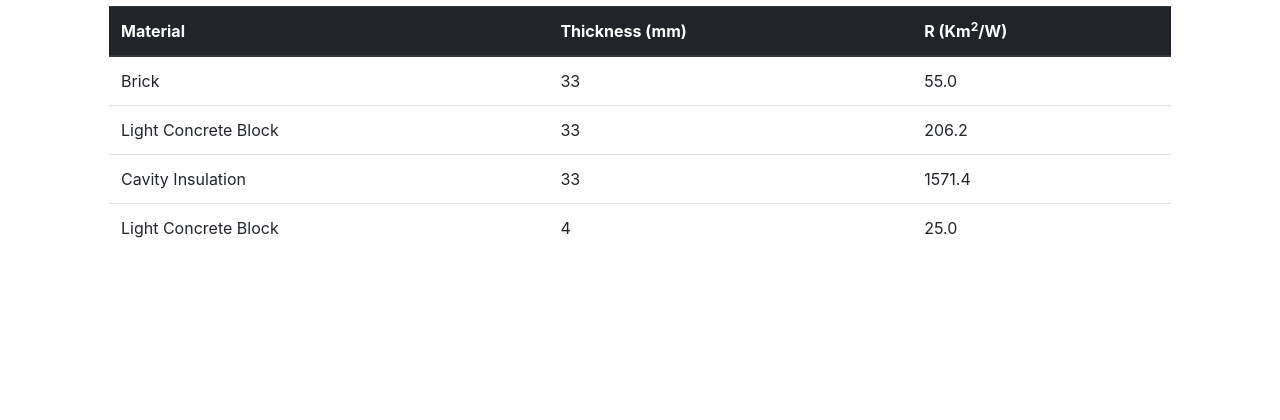
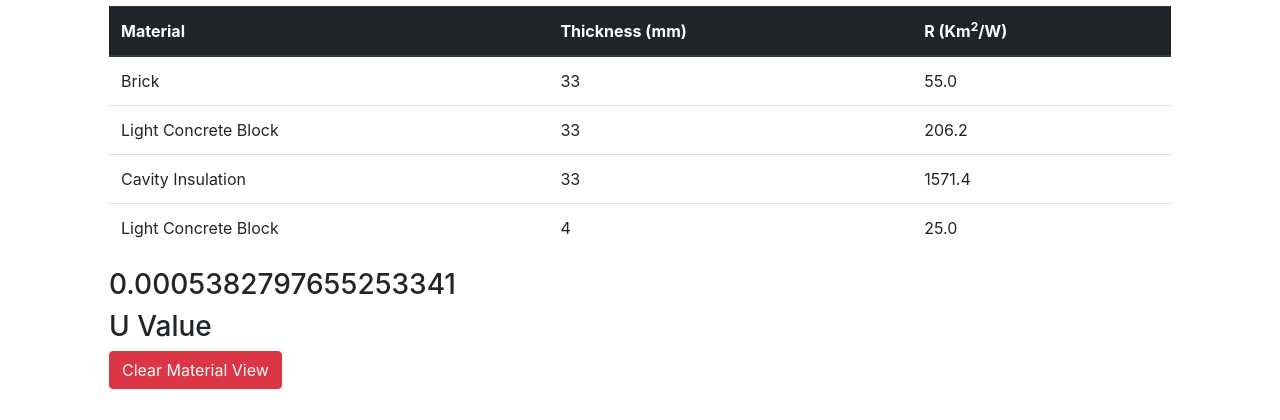
Before and after one commit to BenCurrieDev/SkoonAssignment, a Django app: page /calculator in a window 1280 px wide. Shown: the part 380-800 px from the top of the page. Run offline with Django 4.2, Linux system fonts and the light colour scheme; a user stored in the database is signed in; data comes from the database, SQL or seed files in the repository; both versions use the stored data as it was after the commit; some libraries are stand-ins or nearby versions.

Commit message:
created clear material view function

```diff
--- a/UCalculator/forms.py
+++ b/UCalculator/forms.py
@@ -2,7 +2,11 @@ from django import forms
 from .models import Material, Component, Composite
 
 class NewComponentForm(forms.ModelForm):
+    add_material = forms.BooleanField(widget=forms.HiddenInput, initial=True)
 
     class Meta:
         model = Component
         fields = ['material', 'thickness']
+
+class ClearForm(forms.Form):
+    clear_material_view = forms.BooleanField(widget=forms.HiddenInput, initial=True)
--- a/UCalculator/views.py
+++ b/UCalculator/views.py
@@ -2,7 +2,7 @@ from django.shortcuts import render, redirect
 from django.http import HttpResponse
 from .models import Material, Composite, Component
 from django.contrib.auth.models import User
-from .forms import NewComponentForm
+from .forms import NewComponentForm, ClearForm
 
 from django.contrib.auth.decorators import login_required
 
@@ -23,21 +23,44 @@ def calculator(request):
     components = Component.objects.filter(user=request.user).filter(active=True).all()
     user = request.user
 
+    clear_form = ClearForm()
+
+    uVal = 'N/A'
+
+    if components:
+        rList = [component.calcR() for component in components]
+        rSum = sum(rList)
+        uVal = (1 / (0.13 + rSum + 0.04))
+
+
     if request.method == 'POST':
-        form = NewComponentForm(request.POST)
-        if form.is_valid():
-            component = form.save(commit=False)
-            component.user = user
-            component.save()
-            return redirect('calculator')
 
-    else:
-        form = NewComponentForm()
-        context = {
-            'materials': materials,
-            'composites': composites,
-            'components': components,
-            'form': form
-        }
+        if 'add_material' in request.POST:
+            form = NewComponentForm(request.POST)
+            if form.is_valid():
+                component = form.save(commit=False)
+                component.user = user
+                component.save()
+                return redirect('calculator')
+
+        if 'clear_material_view' in request.POST:
+            for component in components:
+                print(component)
+                if component.composite:
+                    component.active = False
+                else:
+                    component.delete()
+            components = Component.objects.filter(user=request.user).filter(active=True).all()
+            uVal = 'N/A'
+
+    component_form = NewComponentForm()
+    context = {
+        'materials': materials,
+        'composites': composites,
+        'components': components,
+        'component_form': component_form,
+        'clear_form': clear_form,
+        'uVal': uVal
+    }
 
     return render(request, 'calculator.html', context)
--- a/templates/calculator.html
+++ b/templates/calculator.html
@@ -9,17 +9,18 @@
     <form method="POST">
 
         {% csrf_token %}
+        {% render_field component_form.add_material %}
         <div class="form-group">
 
             <label for="material">Select Material:</label>
-            {% render_field form.material id="material" class="form-control" %}
+            {% render_field component_form.material id="material" class="form-control" %}
 
             <label for="thickness">Thickness (mm):</label>
-            {% render_field form.thickness id="thickness" class="form-control" %}
+            {% render_field component_form.thickness id="thickness" class="form-control" %}
 
         </div>
 
-        <button type="submit" class="btn btn-success">Add Material</button>
+        <button type="submit" class="btn btn-success" name="addMaterialButton">Add Material</button>
 
     </form>
 
@@ -52,4 +53,14 @@
 
       </table>
 
+      <h3>{{ uVal }}</h3>
+      <h3>U Value</h3>
+
+
+      <form method="POST">
+        {% csrf_token %}
+        {% render_field clear_form.clear_material_view %}
+        <input type="submit" value="Clear Material View" class="btn btn-danger" name="clearButton">
+      </form>
+
 {% endblock %}
```
Also changed, not shown: db.sqlite3.
